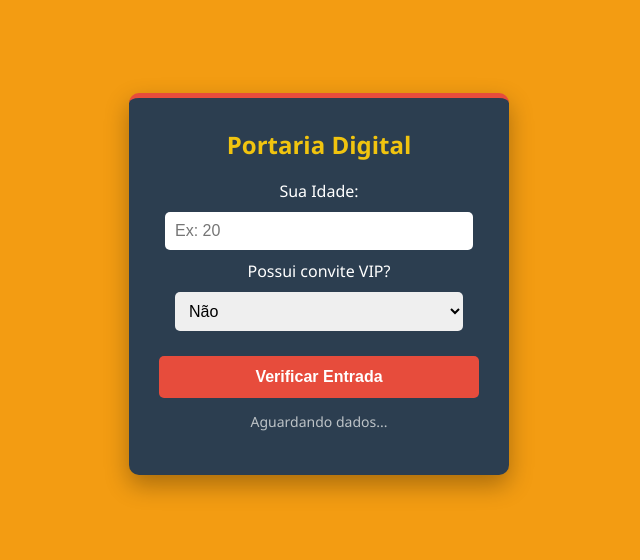
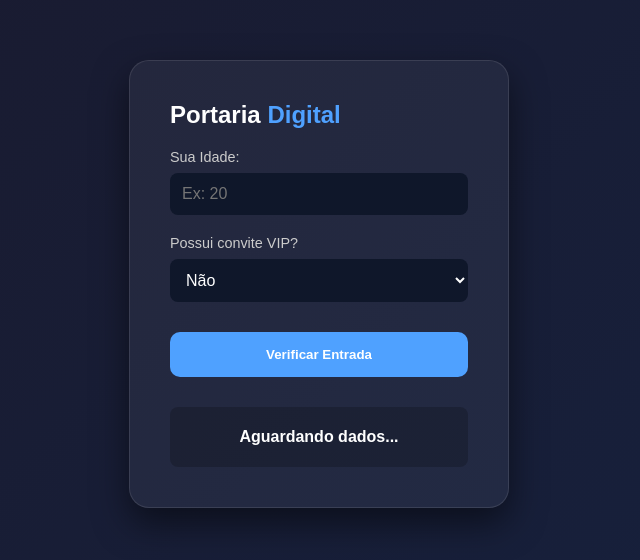
Before and after one commit to grazlacerd/controle_catraca, a plain HTML site: page index.html in a window 1280 px wide. Shown: the part 116-676 px from the top of the page, without its empty margins (321-961 px from the left). Drawn offline with Linux system fonts and the light colour scheme.

Commit message:
Revamp CSS styles for improved layout and design

```diff
--- a/style.css
+++ b/style.css
@@ -1,56 +1,87 @@
+
+* {
+    margin: 0;
+    padding: 0;
+    box-sizing: border-box;
+    font-family: 'Poppins', sans-serif;
+}
+
 body {
-    font-family: 'Segoe UI', Tahoma, Geneva, Verdana, sans-serif;
-    background-color: #f39c12; /* Laranja fim de tarde */color: #fff;
+    background: linear-gradient(135deg, #1a1a2e 0%, #16213e 100%);
     display: flex;
     justify-content: center;
     align-items: center;
     height: 100vh;
-    margin: 0;
+    color: white;
 }
 
 .painel-portaria {
-    background-color: #2c3e50;
-    padding: 30px;
-    border-radius: 10px;
-    box-shadow: 0 10px 25px rgba(0,0,0,0.3);
-    width: 320px;
-    text-align: center;
-    border-top: 5px solid #e74c3c;
-}
-h2 { margin-top: 0; color: #f1c40f;
+    background: rgba(255, 255, 255, 0.05);
+    padding: 40px;
+    border-radius: 20px;
+    box-shadow: 0 15px 35px rgba(0, 0, 0, 0.5);
+    width: 380px;
+    display: flex;
+    flex-direction: column;
+    gap: 20px; /* Espaçamento entre os campos */
+    border: 1px solid rgba(255, 255, 255, 0.1);
 }
 
-p { color: #bdc3c7; font-size: 14px;
+h2 span {
+    color: #4fa1ff;
+}
 
+.campo {
+    display: flex;
+    flex-direction: column;
+    gap: 8px;
+    text-align: left;
 }
+
+label {
+    font-size: 0.9rem;
+    color: #ccc;
+}
+
 input, select {
-    width: 90%;
-    padding: 10px;
-    margin: 10px 0;
+    padding: 12px;
+    border-radius: 8px;
     border: none;
-    border-radius: 5px;
-    font-size: 16px;
+    background: #0f172a;
+    color: white;
+    font-size: 1rem;
+    outline: none;
 }
 
 button {
-    background-color: #e74c3c;
+    background: #4fa1ff;
     color: white;
     border: none;
-    padding: 12px;
-    width: 100%;
-    border-radius: 5px;
-    font-size: 16px;
+    padding: 15px;
+    border-radius: 10px;
+    font-weight: bold;
     cursor: pointer;
-    margin-top: 15px;
-    font-weight: bold;
     transition: 0.3s;
-}
-button:hover { background-color: #c0392b;
+    margin-top: 10px;
 }
 
-.resposta {
-    margin-top: 20px;
-    font-size: 17px;
-    font-weight: bold;
-    min-height: 45px;
+button:hover {
+    background: #38bdf8;
+    transform: translateY(-2px);
 }
+
+.display-mensagem {
+    margin-top: 10px;
+    padding: 15px;
+    background: rgba(0, 0, 0, 0.2);
+    border-radius: 8px;
+    min-height: 60px;
+    display: flex;
+    align-items: center;
+    justify-content: center;
+}
+
+#mensagemPortaria {
+    font-weight: 600;
+    text-align: center;
+}
```
